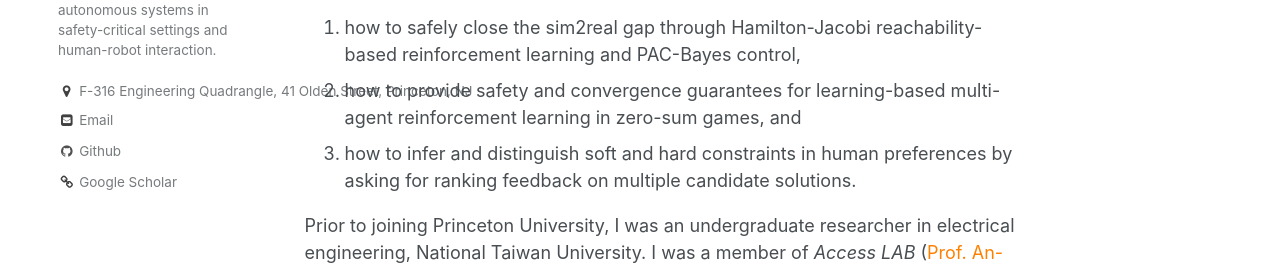
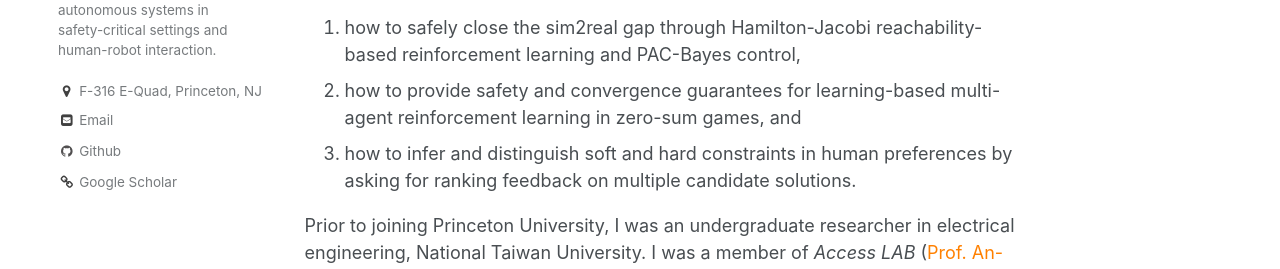
Before and after one commit to kaichiehhsu/kaichiehhsu.github.io, a Jekyll site: the page built from _pages/about.md, in a window 1280 px wide. Shown: the part 355-624 px from the top of the page. Built offline with Jekyll 4.4.1, drawn with Linux system fonts in a browser that asks for light colours.

Commit message:
update main page

```diff
--- a/_config.yml
+++ b/_config.yml
@@ -85,7 +85,7 @@ author:
   name             : "Kai-Chieh Hsu"
   avatar           : "me-1.jpg"
   bio              : "I combine safety analysis and machine learning techniques to enable autonomous systems in safety-critical settings and human-robot interaction." #"Your biography for the left-hand sidebar"
-  location         : "F-316 Engineering Quadrangle, 41 Olden Street, Princeton, NJ"
+  location         : "F-316 E-Quad, Princeton, NJ"
   employer         :
   pubmed           :
   googlescholar    : "https://scholar.google.com/citations?hl=en&user=fpjWEIUAAAAJ"
```
